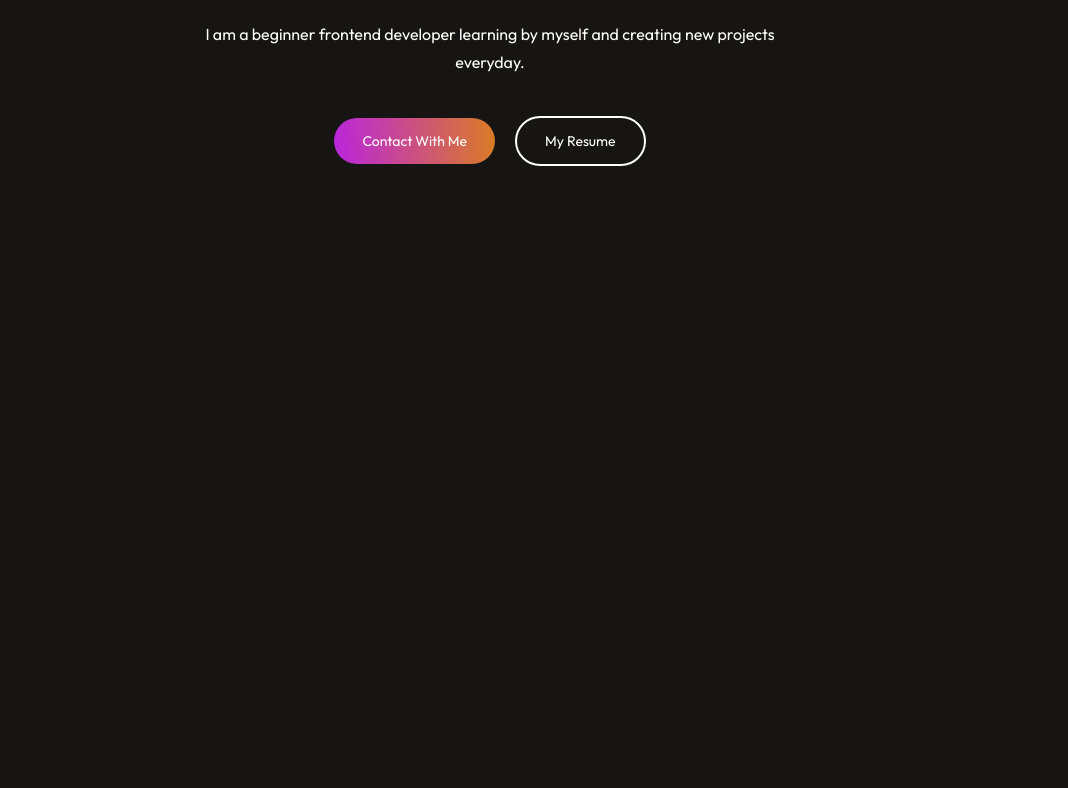
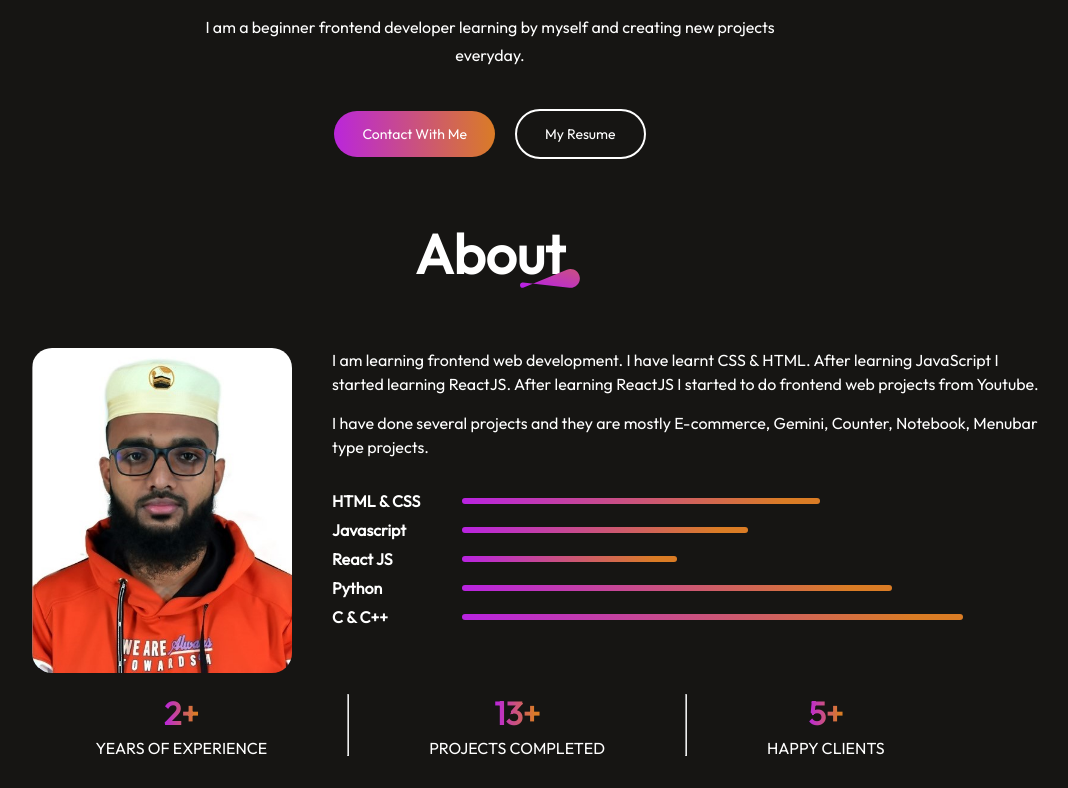
Before and after one commit to Pial17/My-First-Portfolio, a React (Vite) app: page / in a window 1280 px wide. Shown: the part 501-1289 px from the top of the page, without its empty margins (150-1218 px from the left). Before the commit the page ends 820 px from the top, so only its background shows below. Built offline with nearby package versions, Linux system fonts and the light colour scheme.

Commit message:
Added About Folder and files

```diff
--- a/src/App.jsx
+++ b/src/App.jsx
@@ -1,3 +1,4 @@
+import About from "./Components/About/About"
 import Hero from "./Components/Hero/Hero"
 import Navbar from "./Components/Navbar/Navbar"
 
@@ -7,6 +8,7 @@ function App() {
     <div>
       <Navbar/>
       <Hero/>
+      <About/>
     </div>
   )
 }
--- /dev/null
+++ b/src/Components/About/About.css
@@ -0,0 +1,122 @@
+.about{
+    display: flex;
+    align-items: center;
+    justify-content: center;
+    font-family: Outfit;
+    flex-direction: column;
+    margin: 20px 20px;
+    gap: 20px;
+}
+.about-title{
+    position: relative;
+    margin-bottom: 40px;
+}
+.about-title h1{
+    font-size: 55px;
+    padding: 0px 15px;
+    font-weight: 600;
+}
+.about-title img{
+    position: absolute;
+    bottom: 0;
+    right: 0;
+    z-index: 1;
+    width: 60px;
+}
+.about-section{
+    display: flex;
+    gap: 40px;
+    justify-content: first baseline;
+    width: 90%;
+
+}
+.about-section .about-left{
+    display: flex;
+    flex: 0;
+    align-items: center;
+    justify-content: center;
+    margin-left: 100px;
+}
+.about-section .about-left img{
+    width: 260px;
+    border-radius: 20px;
+    align-items: center;
+    transition: 0.3s;
+    cursor: pointer;
+}
+.about-section .about-left img:hover{
+    transform: scale(1.05);
+}
+.about-section .about-right{
+    display: flex;
+    flex-direction: column;
+    gap: 50px;
+    flex: 1;
+    width: 400px;
+}
+.about-right .about-para{
+    display: flex;
+    gap:15px;
+    flex-direction: column;
+}
+.about-section .about-right p{
+    display: flex;
+    line-height: 24px;
+}
+.about-right .about-skills{
+    display: flex;
+    flex-direction: column;
+    justify-content: flex-start;
+    margin-top: -20px;
+    gap: 5px;
+}
+.about-skills .about-skill{
+    display: flex;
+    justify-items: center;
+    align-items: center;
+    transition: 0.3s;
+}
+.about-skills .about-skill:hover{
+    transform: scale(1.05);
+}
+.about-skills .about-skill p{
+    display: flex;
+    width: 130px;
+    font-weight: 600;
+}
+.about-skills .about-skill hr{
+    display: flex;
+    height: 6px;
+    border-radius: 5px;
+    background: linear-gradient(270deg, #DA7C25 10%, #B923E1 100%);
+    border: none;
+}
+.about .about-achievements{
+    display: flex;
+    align-items: center;
+    justify-content: center;
+    width: 100%;
+    gap: 80px;
+    margin-bottom: 30px;
+}
+.about-achievements .about-achievement{
+
+    display: flex;
+    align-items: center;
+    flex-direction: column;
+    justify-content: flex-end;
+    gap: 5px;
+}
+.about-achievement h1{
+    background: linear-gradient(270deg, #DA7C25 10%, #B923E1 100%);
+    background-clip: text;
+    -webkit-background-clip: text;
+    -webkit-text-fill-color: transparent;
+}
+.about-achievement p{
+    display: flex;
+}
+.about-achievements hr{
+
+    height: 60px;
+}
--- /dev/null
+++ b/src/Components/About/About.jsx
@@ -0,0 +1,62 @@
+import React from 'react';
+import './About.css';
+import theme_pattern from '../../assets/theme_pattern.svg';
+import profile from '../../assets/profile_icon1.jpg';
+const About = () => {
+    return (
+        <div className='about'>
+            <div className="about-title">
+                <h1>About</h1>
+                <img src={theme_pattern} alt=''/>
+            </div>
+            <div className="about-section">
+                <div className="about-left">
+                    <img src={profile} alt=''/>
+                </div>
+                <div className="about-right">
+                    <div className="about-para">
+                        <p>I am learning frontend web development. I have learnt CSS & HTML. After learning JavaScript I started learning ReactJS. After learning ReactJS I started to do frontend web projects from Youtube.</p>
+                        <p>I have done several projects and they are mostly E-commerce, Gemini, Counter, Notebook, Menubar type projects.</p>
+                    </div>
+                    <div className="about-skills">
+                        <div className="about-skill">
+                            <p>HTML & CSS</p><hr style={{width: "50%"}} />
+                        </div>
+                        <div className="about-skill">
+                            <p>Javascript</p><hr style={{width: "40%"}} />
+                        </div>
+                        <div className="about-skill">
+                            <p>React JS</p><hr style={{width: "30%"}} />
+                        </div>
+                        <div className="about-skill">
+                            <p>Python</p><hr style={{width: "60%"}} />
+                        </div>
+                        <div className="about-skill">
+                            <p>C & C++</p><hr style={{width: "70%"}} />
+                        </div>
+                    </div>
+                </div>
+            </div>
+            <div className="about-achievements">
+                <div className="about-achievement">
+                    <h1>2+</h1>
+                    <p>YEARS OF EXPERIENCE</p>
+                </div>
+                <hr/>
+                <div className="about-achievement">
+                    <h1>13+</h1>
+                    <p>PROJECTS COMPLETED</p>
+                </div>
+                <hr/>
+                <div className="about-achievement">
+                    <h1>5+</h1>
+                    <p>HAPPY CLIENTS</p>
+                </div>
+
+            </div>
+
+        </div>
+    );
+};
+
+export default About;
--- a/src/Components/Navbar/Navbar.css
+++ b/src/Components/Navbar/Navbar.css
@@ -4,6 +4,10 @@
     justify-content: space-between;
     margin: 20px 120px;
     font-family: Outfit;
+}
+.navbar img{
+    width: 150px;
+
 }
 .nav-menu{
     display: flex;
--- a/src/Components/Navbar/Navbar.jsx
+++ b/src/Components/Navbar/Navbar.jsx
@@ -1,6 +1,6 @@
 import React from 'react';
 import './Navbar.css';
-import logo from '../../assets/logo.svg'
+import logo from '../../assets/logo1.png'
 
 const Navbar = () => {
     return (
```
Also changed, not shown: src/assets/logo1.png (added), src/assets/profile_icon1.jpg (added).
